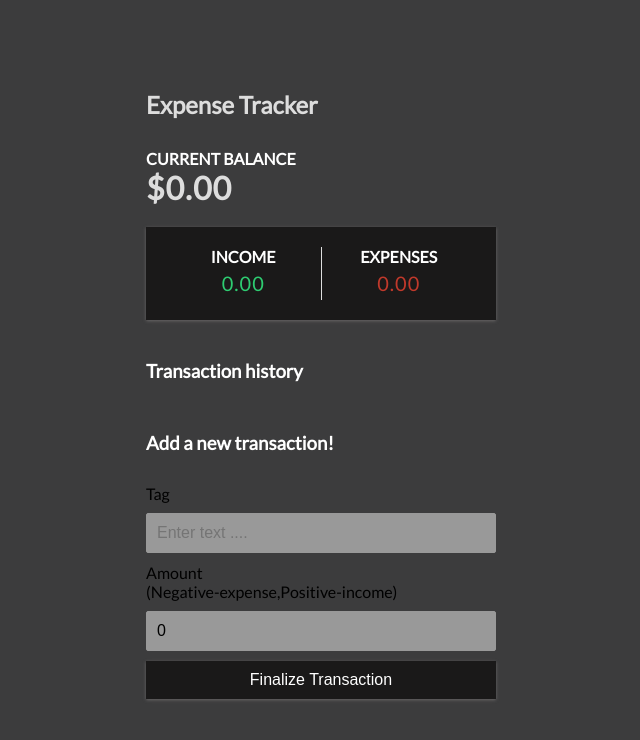
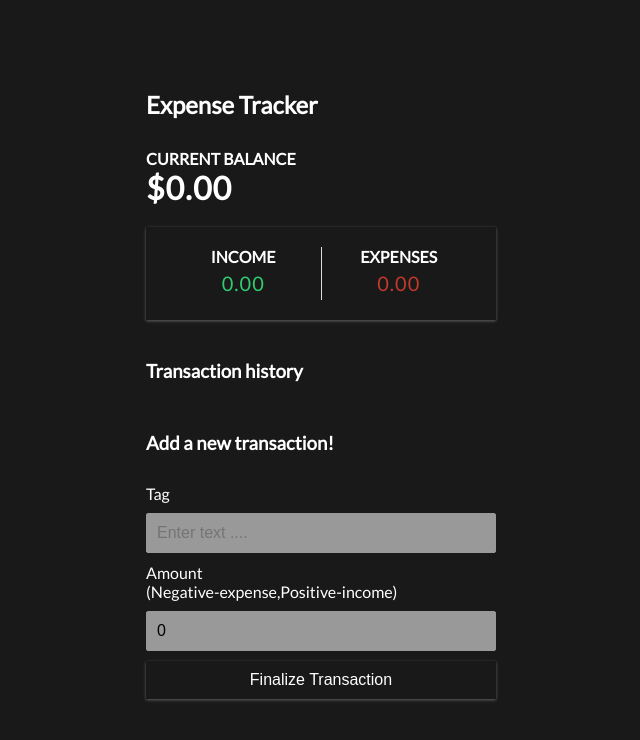
Before and after one commit to FahadSalamatRandhawa/ExpenseTrackerApp, a React (Create React App) app: page / in a window 1280 px wide. Shown: the top 740 px of the page, without its empty margins (319-959 px from the left). Built offline with nearby package versions, Linux system fonts and the light colour scheme.

Commit message:
d
dark color

```diff
--- a/src/App.css
+++ b/src/App.css
@@ -16,11 +16,14 @@
 
 
 .dark-mode nav {
-  background-color: #2d2d2eec;
+  background-color: #fff;
 }
 
+.white{
+  color: #fff;
+}
 body {
-  background-color: #2d2d2eec;
+  background-color: #191919;
   display: flex;
   flex-direction: column;
   align-items: center;
@@ -36,12 +39,12 @@ body {
 }
 
 h2{
-  color: rgba(255, 255, 255, 0.829);
+  color: #fff;
 }
 
 h1 {
   letter-spacing: 1px;
-  color: rgba(255, 255, 255, 0.829);
+  color: #fff;
   margin: 0;
 }
 
--- a/src/components/AddTransaction.js
+++ b/src/components/AddTransaction.js
@@ -24,16 +24,16 @@ const onSubmit = e => {
         <h3>Add a new transaction!</h3>
         <form onSubmit={onSubmit}>
           <div className="form-controll">
-            <label htmlFor="text">Tag</label>
+            <label htmlFor="text" className="white">Tag</label>
             <input type="text" value={text} onChange={(e) => setText(e.target.value)}
             placeholder="Enter text ...."
             />
           </div>
           <div className="form-controll">
-            <label htmlFor="amount">
+            <label htmlFor="amount" className="white">
               Amount
               <br />
-              (Negative-expense,Positive-income)
+              <div className="white">(Negative-expense,Positive-income)</div>
             </label>
             <input type="number" value={amount} onChange={(e) => setAmount(e.target.value)}
             placeholder="Enter amount ..."
```
